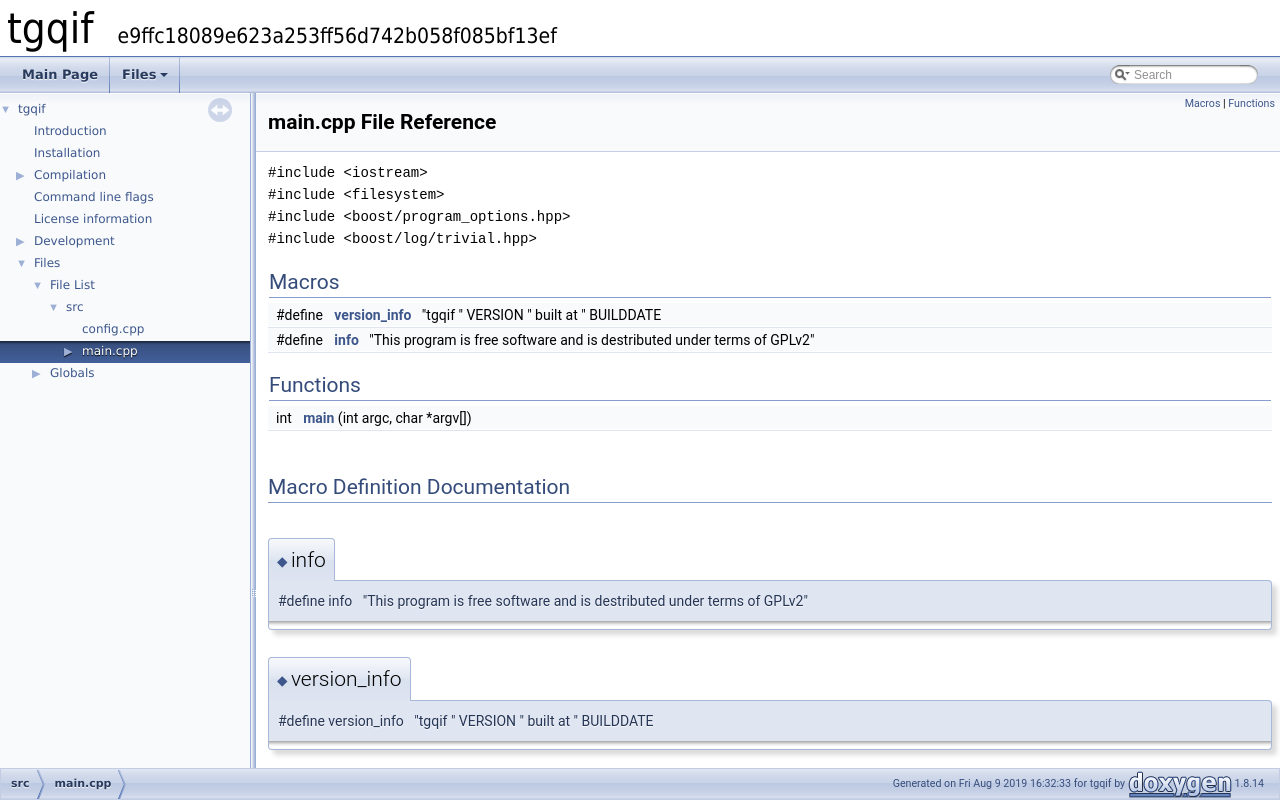
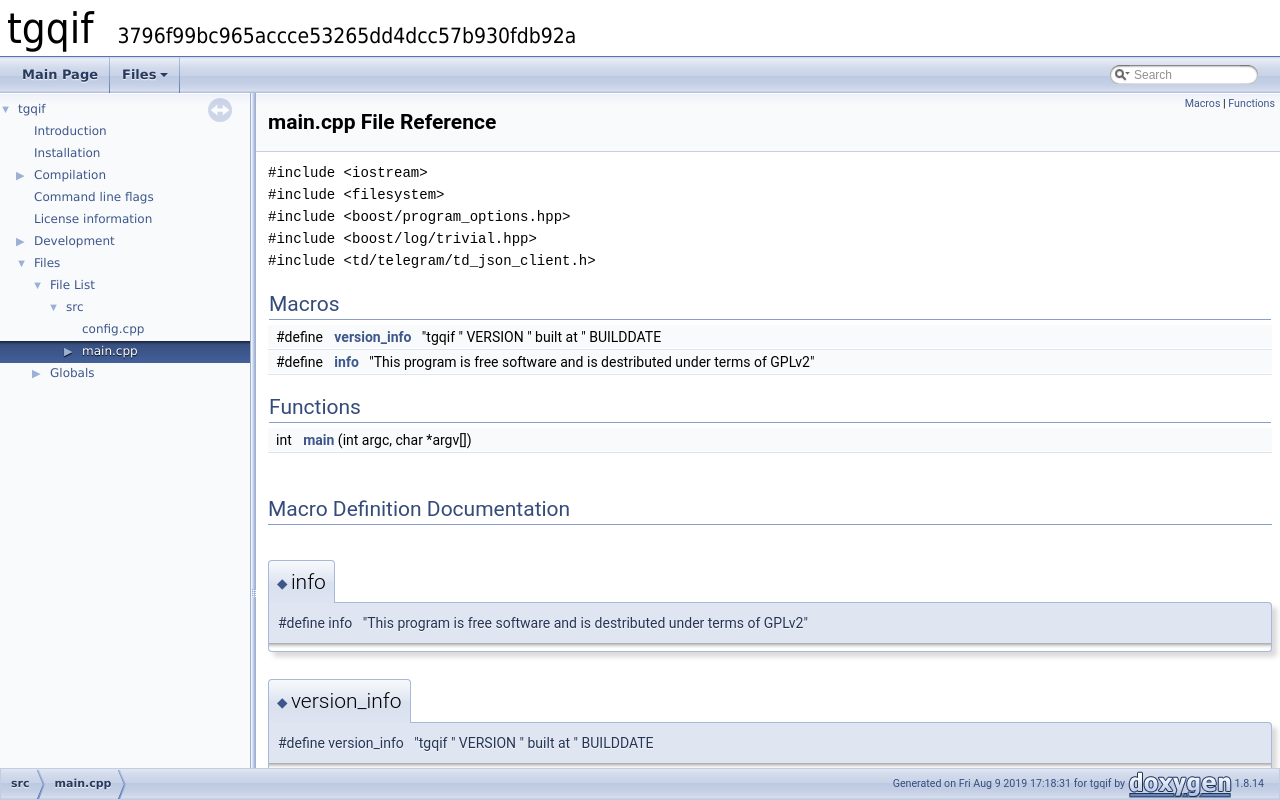
Before and after one commit to rayslava/tgqif, a plain HTML site: page main_8cpp.html in a window 1280 px wide. Drawn offline with Linux system fonts and the light colour scheme.

Commit message:
Automated documentation build for changeset 3796f99bc965accce53265dd4dcc57b930fdb92a.

```diff
--- a/main_8cpp.html
+++ b/main_8cpp.html
@@ -30,7 +30,7 @@
  <tr style="height: 56px;">
   <td id="projectalign" style="padding-left: 0.5em;">
    <div id="projectname">tgqif
-   &#160;<span id="projectnumber">e9ffc18089e623a253ff56d742b058f085bf13ef</span>
+   &#160;<span id="projectnumber">3796f99bc965accce53265dd4dcc57b930fdb92a</span>
    </div>
   </td>
  </tr>
@@ -97,6 +97,7 @@ $(document).ready(function(){initNavTree('main_8cpp.html','');});
 <code>#include &lt;filesystem&gt;</code><br />
 <code>#include &lt;boost/program_options.hpp&gt;</code><br />
 <code>#include &lt;boost/log/trivial.hpp&gt;</code><br />
+<code>#include &lt;td/telegram/td_json_client.h&gt;</code><br />
 </div><table class="memberdecls">
 <tr class="heading"><td colspan="2"><h2 class="groupheader"><a name="define-members"></a>
 Macros</h2></td></tr>
@@ -174,7 +175,7 @@ Functions</h2></td></tr>
 <div id="nav-path" class="navpath"><!-- id is needed for treeview function! -->
   <ul>
     <li class="navelem"><a class="el" href="dir_68267d1309a1af8e8297ef4c3efbcdba.html">src</a></li><li class="navelem"><a class="el" href="main_8cpp.html">main.cpp</a></li>
-    <li class="footer">Generated on Fri Aug 9 2019 16:32:33 for tgqif by
+    <li class="footer">Generated on Fri Aug 9 2019 17:18:31 for tgqif by
     <a href="http://www.doxygen.org/index.html">
     <img class="footer" src="doxygen.png" alt="doxygen"/></a> 1.8.14 </li>
   </ul>
```
Also changed, not shown: config_8cpp.html (+2 -2 lines), dir_68267d1309a1af8e8297ef4c3efbcdba.html (+2 -2 lines), files.html (+2 -2 lines), globals.html (+2 -2 lines), globals_defs.html (+2 -2 lines), globals_func.html (+2 -2 lines), index.html (+3 -2 lines).
